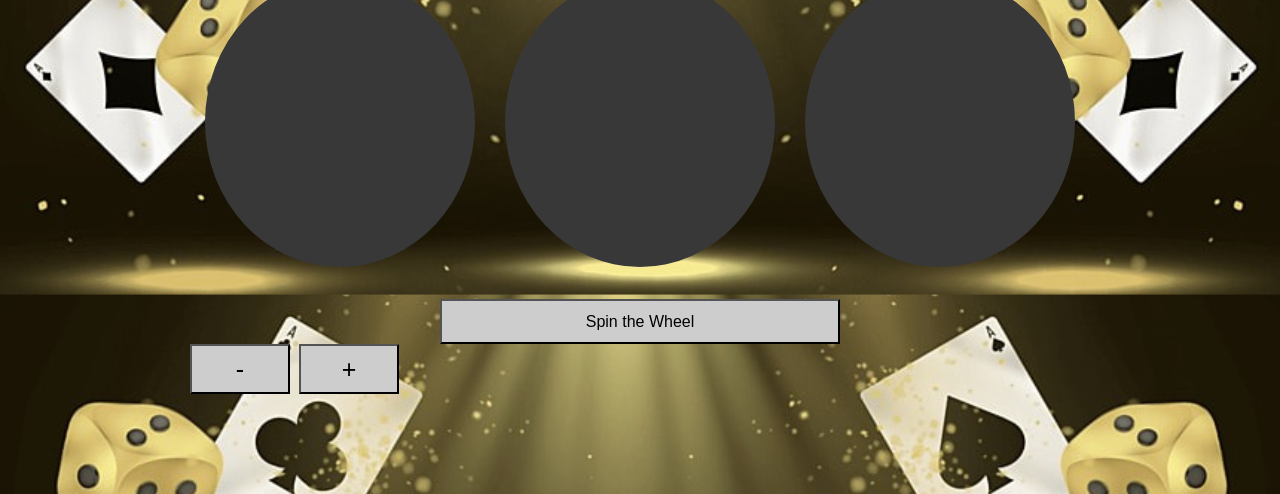
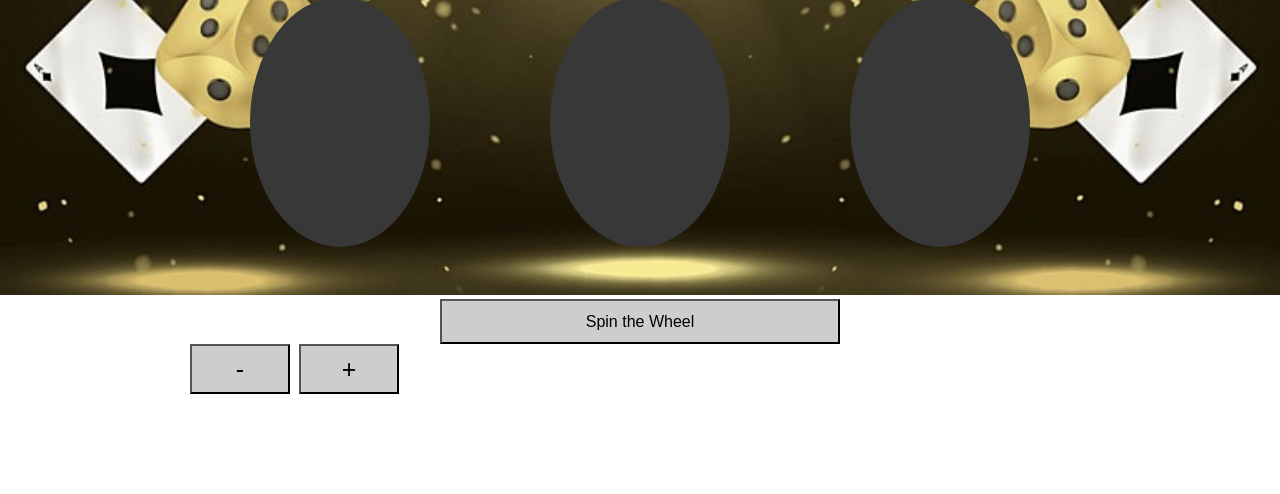
Before and after one commit to JohannH16/Slot-Machine-Game, a plain HTML site: page index.html in a window 1280 px wide. Shown: the part 306-800 px from the top of the page. Drawn offline with Linux system fonts and the light colour scheme.

Commit message:
Update mystyle.css

```diff
--- a/mystyle.css
+++ b/mystyle.css
@@ -11,6 +11,7 @@ img{
 .container-1{
     background-image: url(CasinoBackGround.jpeg);
     background-size: 100%;
+    background-repeat: no-repeat;
     width: 100%;
     height: 100vh;
     display: flex;
@@ -51,8 +52,8 @@ img{
 .slots{
     margin: auto;
     gap: 5%;
-    width: 30%;
-    height: 290px;
+    width: 20%;
+    height: 250px;
     background-image: url('question.png');
     background-repeat: no-repeat;
     background-size: 100%;
```
